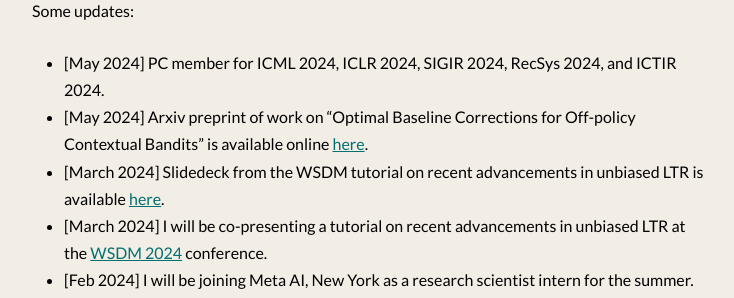
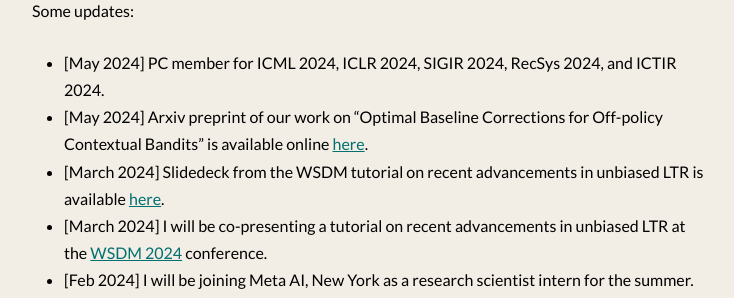
Before and after one commit to shashankg7/shashankg7.github.io, a Jekyll site: the page built from index.md, in a window 1280 px wide and 900 px high, scrolled down 433 px. Shown: the part 153-451 px from the top of the window, without its empty margins (272-1006 px from the left). Built offline with Jekyll 4.4.1, drawn with Linux system fonts in a browser that asks for light colours; nearby versions of some CDN libraries.

Commit message:
Update index.md

```diff
--- a/index.md
+++ b/index.md
@@ -16,7 +16,7 @@
 Some updates:
 
 * [May 2024] PC member for ICML 2024, ICLR 2024, SIGIR 2024, RecSys 2024, and ICTIR 2024.
-* [May 2024] Arxiv preprint of work on "Optimal Baseline Corrections for Off-policy Contextual Bandits" is available online [here](https://arxiv.org/abs/2405.05736).
+* [May 2024] Arxiv preprint of our work on "Optimal Baseline Corrections for Off-policy Contextual Bandits" is available online [here](https://arxiv.org/abs/2405.05736).
 * [March 2024] Slidedeck from the WSDM tutorial on recent advancements in unbiased LTR is available [here](https://sites.google.com/view/wsdm-2024-tutorial-ultr/).
 * [March 2024] I will be co-presenting a tutorial on recent advancements in unbiased LTR at the [WSDM 2024](https://sites.google.com/view/wsdm-2024-tutorial-ultr/) conference.
 * [Feb 2024] I will be joining Meta AI, New York as a research scientist intern for the summer.
```
